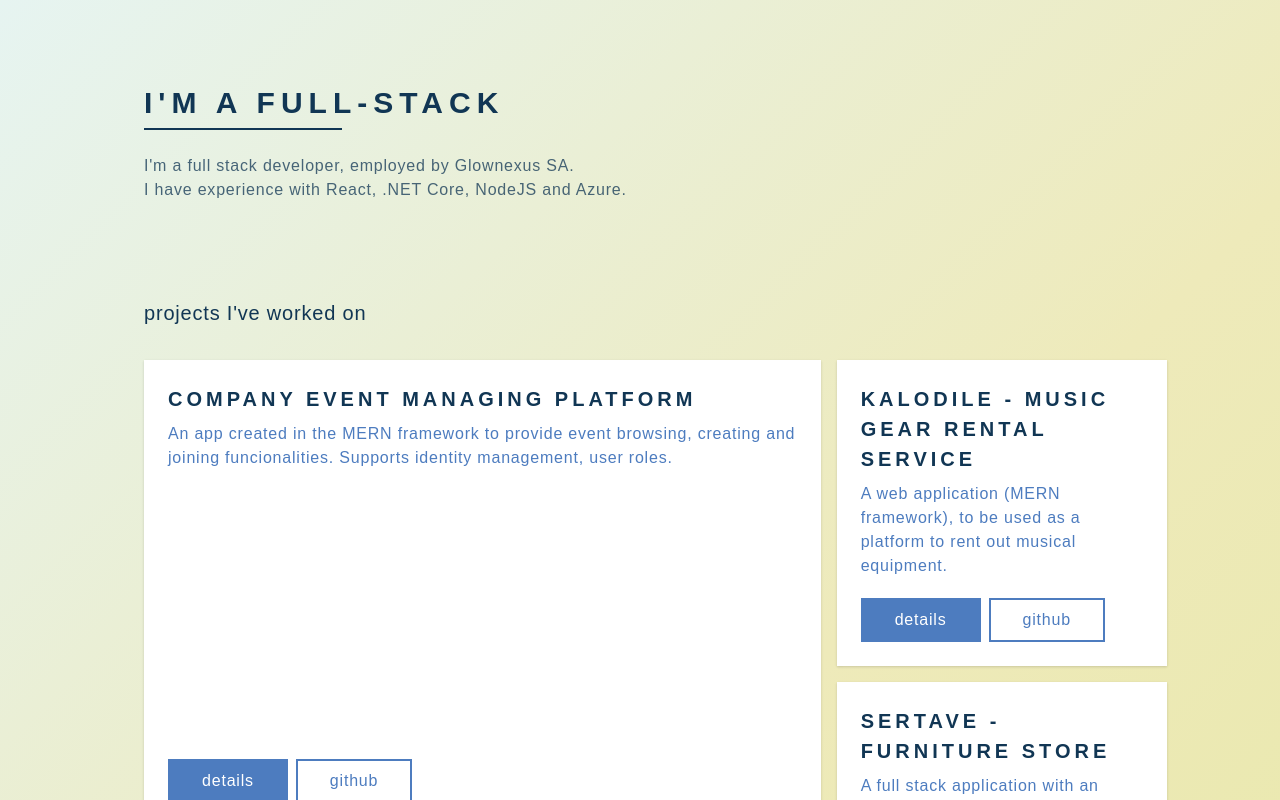
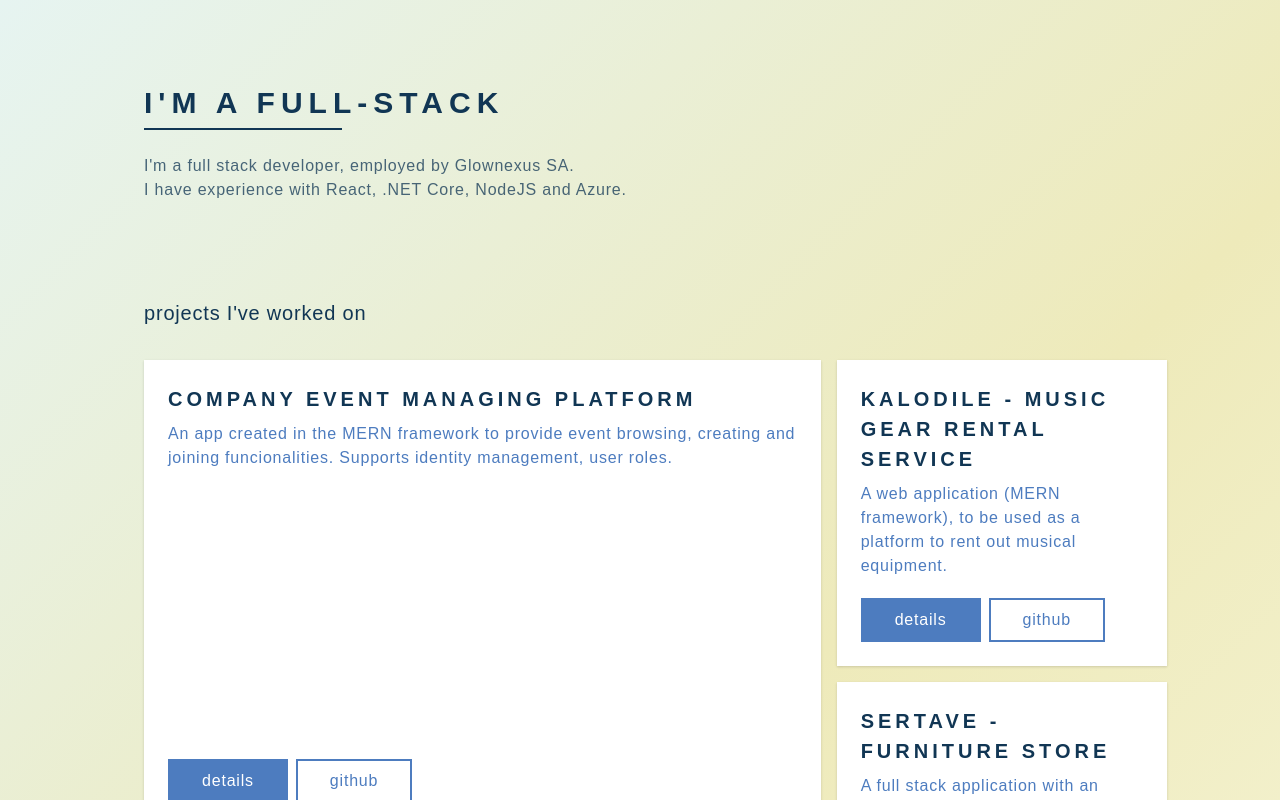
Before and after one commit to danielagg/personal-website-ts, a React (Create React App) app: page / in a window 1280 px wide. Shown: the top 800 px of the page. Built offline with nearby package versions, Linux system fonts and the light colour scheme.

Commit message:
Lightening color

```diff
--- a/src/styles/main.css
+++ b/src/styles/main.css
@@ -8,7 +8,8 @@
 
 .bg-primary-blue-gradient {
   /* background: linear-gradient(-45deg, #dddf84 0, #eee8a9 50%, #e6f4f1 100%); */
-  background: linear-gradient(-45deg, #e6e7a4 0, #eeeaba 50%, #e6f4f1 100%);
+  /* background: linear-gradient(-45deg, #e6e7a4 0, #eeeaba 50%, #e6f4f1 100%); */
+  background: linear-gradient(-45deg, #f8f8e1 0, #eeeaba 50%, #e6f4f1 100%);
 }
 
 .font-raleway {
```
